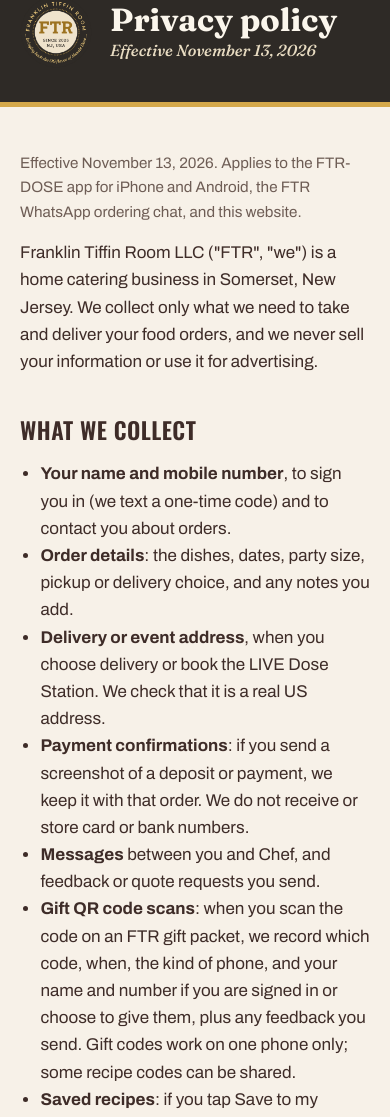
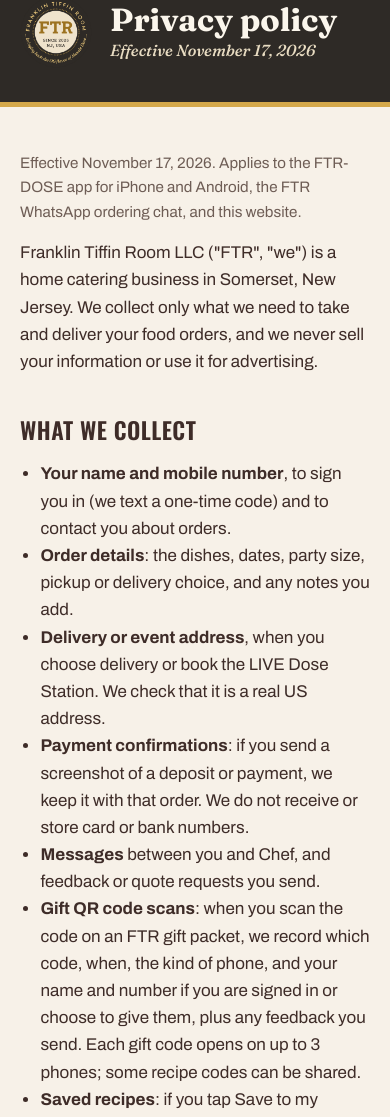
Before and after one commit to theFTRchef/franklintiffinroom.com, a plain HTML site: page privacy/index.html in a window 390 px wide. Shown: the part 113-1230 px from the top of the page. Drawn offline with nearby package versions, Linux system fonts and the light colour scheme.

Commit message:
Privacy: gift codes open on up to 3 phones
Co-Authored-By: Claude Opus 5.5 <noreply@anthropic.com>
Claude-Session: https://claude.ai/code/session_019CVbRadH9481r7zeA5DVa4

```diff
--- a/privacy/index.html
+++ b/privacy/index.html
@@ -22,9 +22,9 @@
     </div>
   </header>
   <main>
-    <div class="page-head"><div class="wrap"><img src="/img/seal.png" alt="Franklin Tiffin Room seal" width="72" height="72"><div><h1>Privacy policy</h1><p>Effective November 13, 2026</p></div></div></div>
+    <div class="page-head"><div class="wrap"><img src="/img/seal.png" alt="Franklin Tiffin Room seal" width="72" height="72"><div><h1>Privacy policy</h1><p>Effective November 17, 2026</p></div></div></div>
     <div class="prose">
-<p class="muted">Effective November 13, 2026. Applies to the FTR-DOSE app for iPhone and Android, the FTR WhatsApp ordering chat, and this website.</p>
+<p class="muted">Effective November 17, 2026. Applies to the FTR-DOSE app for iPhone and Android, the FTR WhatsApp ordering chat, and this website.</p>
 
 <p>Franklin Tiffin Room LLC ("FTR", "we") is a home catering business in Somerset, New Jersey. We collect only what we need to take and deliver your food orders, and we never sell your information or use it for advertising.</p>
 
@@ -35,7 +35,7 @@
 <li><b>Delivery or event address</b>, when you choose delivery or book the LIVE Dose Station. We check that it is a real US address.</li>
 <li><b>Payment confirmations</b>: if you send a screenshot of a deposit or payment, we keep it with that order. We do not receive or store card or bank numbers.</li>
 <li><b>Messages</b> between you and Chef, and feedback or quote requests you send.</li>
-<li><b>Gift QR code scans</b>: when you scan the code on an FTR gift packet, we record which code, when, the kind of phone, and your name and number if you are signed in or choose to give them, plus any feedback you send. Gift codes work on one phone only; some recipe codes can be shared.</li>
+<li><b>Gift QR code scans</b>: when you scan the code on an FTR gift packet, we record which code, when, the kind of phone, and your name and number if you are signed in or choose to give them, plus any feedback you send. Each gift code opens on up to 3 phones; some recipe codes can be shared.</li>
 <li><b>Saved recipes</b>: if you tap Save to my account on a recipe, we keep which recipe code you saved and when, so it stays in Account → My recipes. You can remove it there at any time.</li>
 <li><b>Ratings</b>: if you rate a dish you ordered, we keep your stars, any comment and your name. The menu shows only each dish's average and number of ratings, never names or comments; Chef reads the comments.</li>
 <li><b>A notification token</b> from your phone, so we can send order updates and (only if you turn them on) announcements of new dishes.</li>
```
